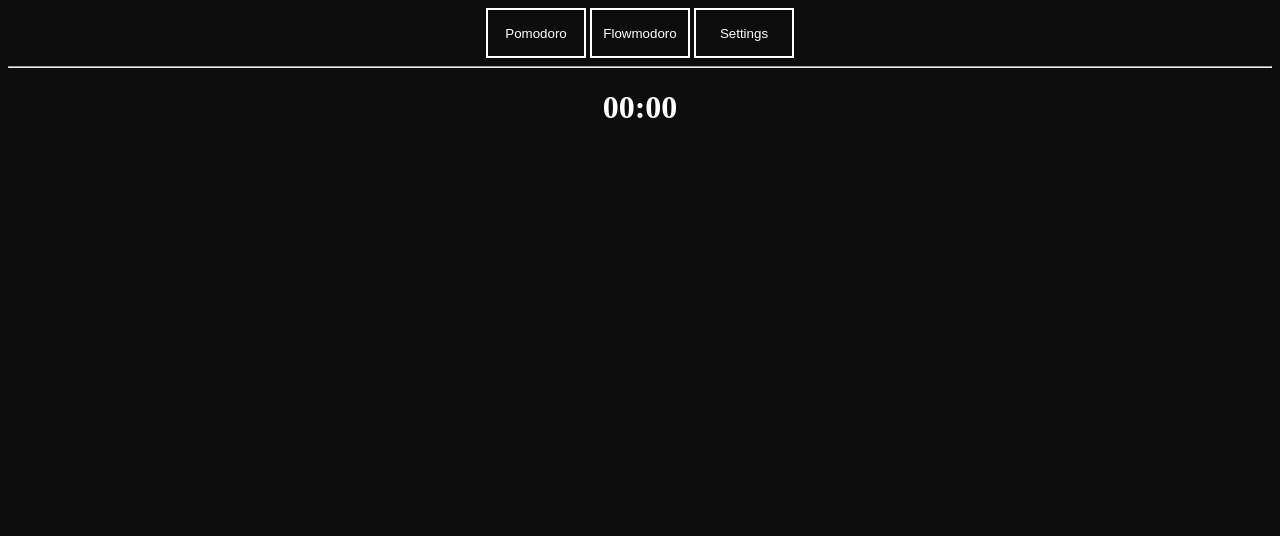
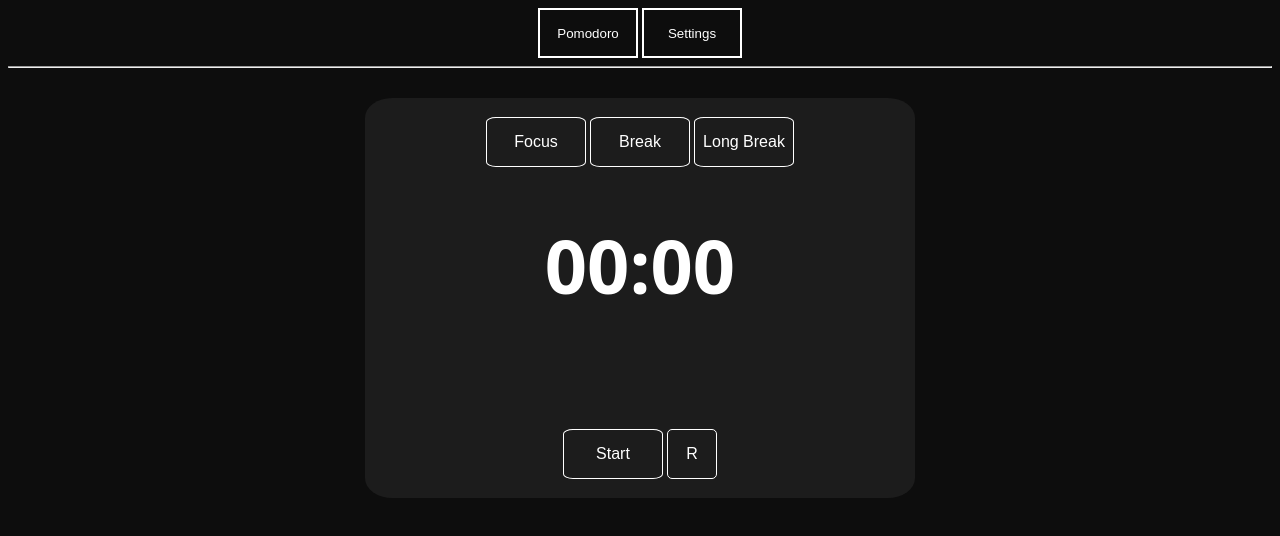
Before and after one commit to hevandrohelio/PomoFlowmodoro, a website: page project/index.html in a window 1280 px wide. Drawn offline with Linux system fonts and the light colour scheme.

Commit message:
timer and button style

```diff
--- a/project/index.html
+++ b/project/index.html
@@ -10,11 +10,25 @@
     <nav>
         <div class="nav-btn-container">
             <button class="nav-btn">Pomodoro</button>
-            <button class="nav-btn">Flowmodoro</button>
+            <!-- <button class="nav-btn">Flowmodoro</button> -->
             <button class="nav-btn">Settings</button>
         </div>
     </nav>
     <hr>
-    <h1 class="timer">00:00</h1>
+    <section class="timer-container">
+        <section class="timer">
+            <div class="timer-nav-buttons">
+                <button class="timer-nav-btn">Focus</button>
+                <button class="timer-nav-btn">Break</button>
+                <button class="timer-nav-btn">Long Break</button>
+            </div>
+            <h1 class="timer-text">00:00</h1>
+            <div class="timer-control-buttons">
+                <button class="timer-control-btn">Start</button>
+                <button class="reset-btn">R</button>
+            </div>
+        </section>
+    </section>
+
 </body>
 </html>
--- a/project/style.css
+++ b/project/style.css
@@ -6,6 +6,7 @@
     --text-transition-color: #000000;
     --buttons-bg-color: #ffffff00;
     --buttons-transition-color: #FFFFFF;
+    --timer-bg: #1c1c1c;
 }
 body{
     background-color: var(--bg);
@@ -25,11 +26,48 @@ nav{
     height: 50px;
     transition: all 300ms ease-in-out;
 }
-.nav-btn:hover{
+.nav-btn:hover, .timer-nav-btn:hover, .timer-control-btn:hover, .reset-btn:hover{
     background-color: var(--buttons-transition-color);
     color: var(--text-transition-color);
 }
+.timer-container{
+    margin-top: 30px;
+    width: 100%;
+    display: flex;
+    justify-content: center;
+}
 .timer{
+    border-radius: 5%;
+    background-color: var(--timer-bg);
+    display: flex;
+    align-items: center;
+    justify-content: space-around;
+    flex-direction: column;
+    width: 550px;
+    height: 400px;
+}
+.timer-nav-btn, .timer-control-btn{
+    width: 100px;
+    height: 50px;
     color: var(--text-color);
+    background-color: var(--buttons-bg-color);
+    border: var(--border-color) 1px solid;
+    border-radius: 10%;
+    font-size: 16px;
+}
+.timer-text{
+    color: var(--text-color);
+    margin-top: 10px;
     text-align: center;
+    font-size: 74px;
+    font-family: system-ui, -apple-system, BlinkMacSystemFont, 'Segoe UI', Roboto, Oxygen, Ubuntu, Cantarell, 'Open Sans', 'Helvetica Neue', sans-serif;
 }
+.reset-btn{
+    width: 50px;
+    height: 50px;
+    color: var(--text-color);
+    background-color: var(--buttons-bg-color);
+    border: var(--border-color) 1px solid;
+    border-radius: 10%;
+    font-size: 16px;
+}
```
Also changed, not shown: project/flow.html (added).
